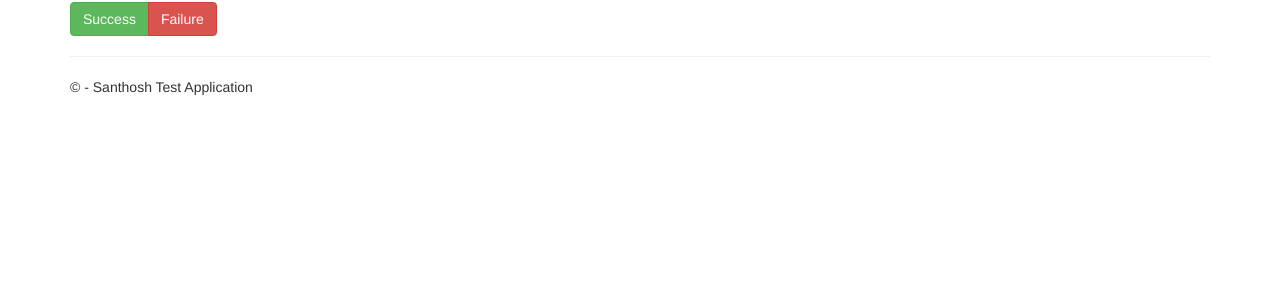
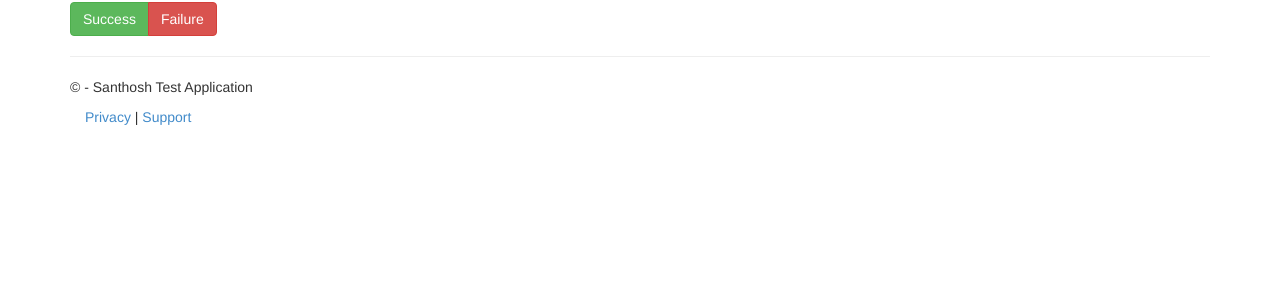
Before and after one commit to santhoshbomma9/amp-sub-mgmt2, a Flask app: page /updateoperation/1 in a window 1280 px wide. Shown: the part 510-800 px from the top of the page. Run offline with Flask 2, Linux system fonts and the light colour scheme; the visitor is signed in with stand-in values (Sample User, id 1); parts of the project's set-up code (start-up, migrations or seed data) failed here and were passed over; some libraries are stand-ins or nearby versions.

Commit message:
added privacy and support links

```diff
--- a/amp_app/templates/layout.html
+++ b/amp_app/templates/layout.html
@@ -35,6 +35,13 @@
         <hr />
         <footer>
             <p>&copy; {{ year }} - Santhosh Test Application</p>
+            <div class="container">
+                <div class="row">
+                    <div class="col-md-3">
+                        <a href={{ url_for('privacy') }} >Privacy</a> | <a href={{ url_for('support') }} >Support</a>
+                    </div>
+                </div>
+            </div>
         </footer>
     </div>
 
--- a/amp_app/views.py
+++ b/amp_app/views.py
@@ -200,6 +200,13 @@ def updateoperation(operationid):
 
     return render_template("suboperationmanage.html", user=session["user"], subid=subid, planid=planid, quantity=quantity, subsciptionname=subsciptionname)
 
+@app.route("/privacy")
+def privacy():
+    return 'This is a sample privacy policy'
+
+@app.route("/support")
+def support():
+    return 'This is a sample support'
 
 @app.route("/logout")
 def logout():
```
